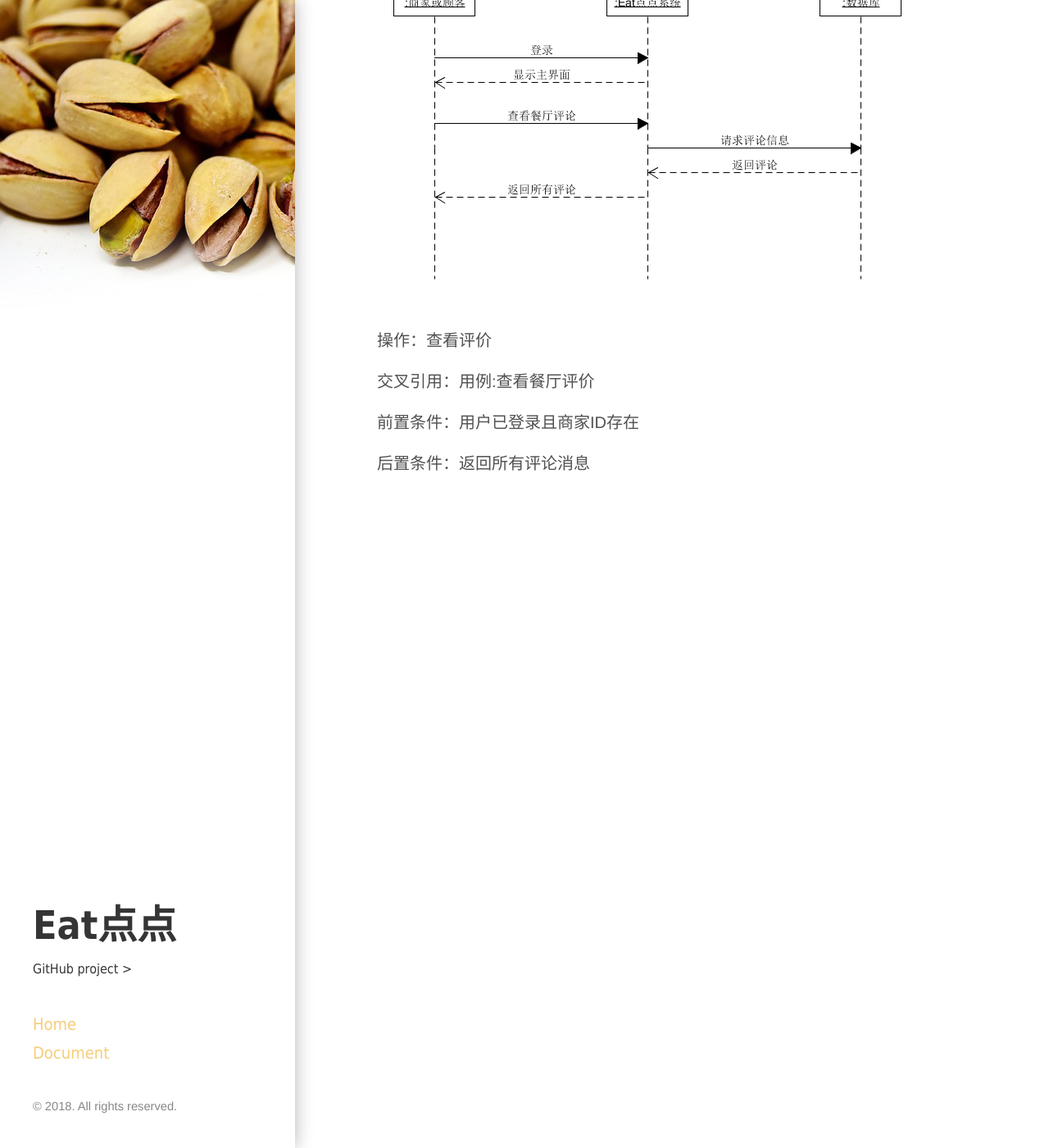
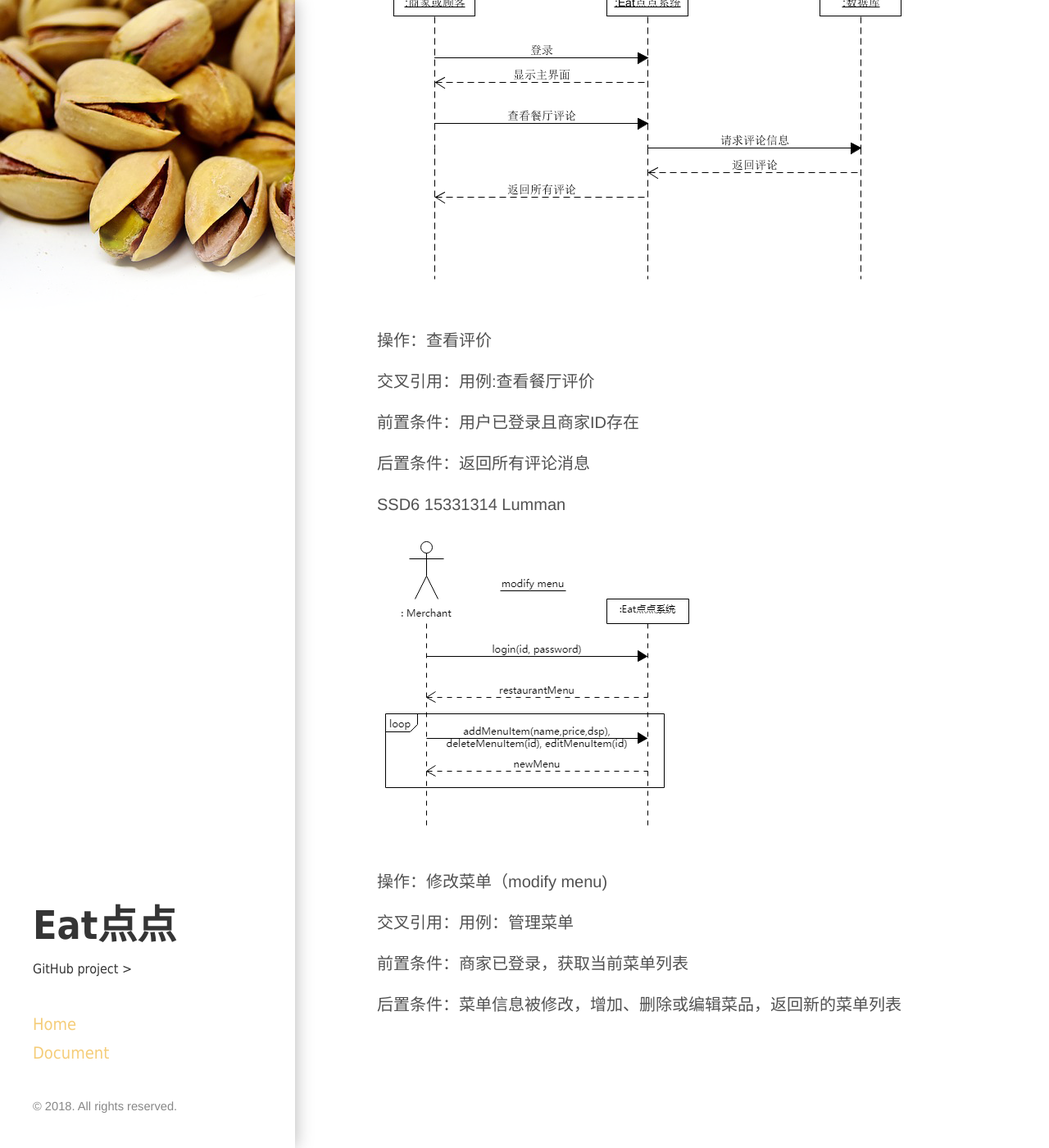
Before and after one commit to ChickenDinner8/ChickenDinner8.github.io, a Jekyll site: the page built from _posts/2018-05-13-6.5系统顺序图.md, in a window 1280 px wide and 1400 px high, scrolled down 3334 px. Shown: the whole window at 82% size. Built offline with Jekyll 4.4.1, drawn with Linux system fonts in a browser that asks for light colours; some of the changed text lies outside the part shown.

Commit message:
Update 2018-05-13-6.5系统顺序图.md

```diff
--- a/_posts/2018-05-13-6.5系统顺序图.md
+++ b/_posts/2018-05-13-6.5系统顺序图.md
@@ -74,3 +74,16 @@ tags: document
 前置条件：用户已登录且商家ID存在
 
 后置条件：返回所有评论消息
+
+
+SSD6 15331314 Lumman
+
+![modifyMenu](https://raw.githubusercontent.com/ChickenDinner8/ChickenDinner8.github.io/master/public/img/lumman/ssd.png)
+
+操作：修改菜单（modify menu)
+
+交叉引用：用例：管理菜单
+
+前置条件：商家已登录，获取当前菜单列表
+
+后置条件：菜单信息被修改，增加、删除或编辑菜品，返回新的菜单列表
```
Also changed, not shown: other parts of _posts/2018-05-13-6.5系统顺序图.md (+1 -1 lines).
